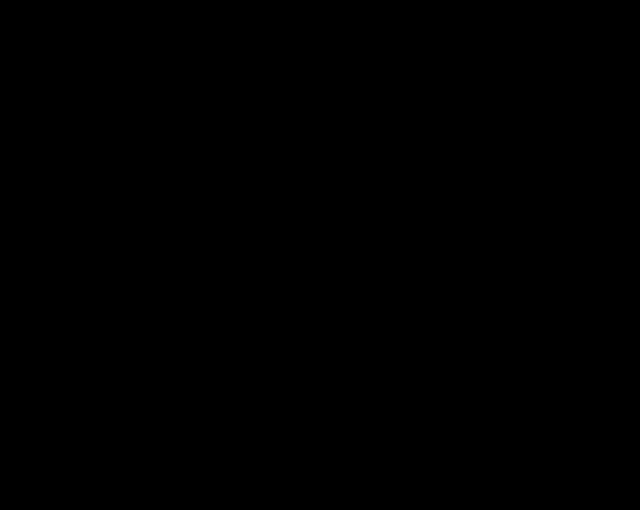
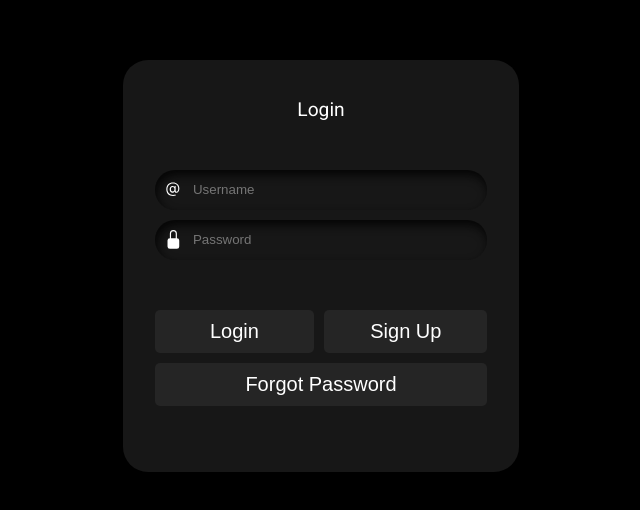
Before and after one commit to Nicole-favela/RecommenderApp, a React (Create React App) app in the folder client/: page /login in a window 1280 px wide. Before the commit this address had no page. Shown: the part 134-644 px from the top of the page, without its empty margins (319-959 px from the left). Built offline with nearby package versions, Linux system fonts and the light colour scheme.

Commit message:
added login page

```diff
--- a/client/src/App.js
+++ b/client/src/App.js
@@ -4,6 +4,7 @@
 import { BASE_URL } from './config/urls';
 import Home from './pages/Home';
 import SignUp from './pages/Signup';
+import Login from './pages/Login';
 import {
   BrowserRouter as Router,
   Routes,
@@ -33,6 +34,7 @@
         <Routes>
           <Route path='/' element={<Home/>} />
           <Route path='/signup' element={<SignUp/>} />
+          <Route path='/login' element={<Login/>} />
         </Routes>
 
       </Router>
--- /dev/null
+++ b/client/src/pages/Login.css
@@ -0,0 +1,109 @@
+.form {
+    display: flex;
+    flex-direction: column;
+    gap: 10px;
+    padding-left: 2em;
+    padding-right: 2em;
+    padding-bottom: 0.4em;
+    background-color: #171717;
+    border-radius: 25px;
+    transition: .4s ease-in-out;
+  }
+
+  .form:hover {
+    transform: scale(1.05);
+    border: 1px solid black;
+  }
+
+  #heading {
+    text-align: center;
+    margin: 2em;
+    color: rgb(255, 255, 255);
+    font-size: 1.2em;
+  }
+
+  .field {
+    display: flex;
+    align-items: center;
+    justify-content: center;
+    gap: 0.5em;
+    border-radius: 25px;
+    padding: 0.6em;
+    border: none;
+    outline: none;
+    color: white;
+    background-color: #171717;
+    box-shadow: inset 2px 5px 10px rgb(5, 5, 5);
+  }
+
+  .input-icon {
+    height: 1.3em;
+    width: 1.3em;
+    fill: white;
+  }
+
+  .input-field {
+    background: none;
+    border: none;
+    outline: none;
+    width: 100%;
+    color: #d3d3d3;
+  }
+
+  .form .btn {
+    display: flex;
+    justify-content: center;
+    flex-direction: row;
+    margin-top: 2.5em;
+  }
+
+  .button1 {
+    padding: 0.5em;
+    padding-left: 1.1em;
+    padding-right: 1.1em;
+    border-radius: 5px;
+    margin-right: 0.5em;
+    border: none;
+    outline: none;
+    transition: .4s ease-in-out;
+    background-color: #252525;
+    color: white;
+  }
+
+  .button1:hover {
+    background-color: black;
+    color: white;
+  }
+
+  .button2 {
+    padding: 0.5em;
+    padding-left: 2.3em;
+    padding-right: 2.3em;
+    border-radius: 5px;
+    border: none;
+    outline: none;
+    transition: .4s ease-in-out;
+    background-color: #252525;
+    color: white;
+  }
+
+  .button2:hover {
+    background-color: black;
+    color: white;
+  }
+
+  .button3 {
+    margin-bottom: 3em;
+    padding: 0.5em;
+    border-radius: 5px;
+    border: none;
+    outline: none;
+    transition: .4s ease-in-out;
+    background-color: #252525;
+    color: white;
+  }
+
+  .button3:hover {
+    background-color: red;
+    color: white;
+  }
--- /dev/null
+++ b/client/src/pages/Login.js
@@ -0,0 +1,33 @@
+import React from 'react'
+import './Login.css'
+
+
+//adapted from https://uiverse.io/Praashoo7/
+const Login = () => {
+  return (
+    <div>
+        <form className="form">
+    <p id="heading">Login</p>
+    <div class="field">
+    <svg class="input-icon" xmlns="http://www.w3.org/2000/svg" width="16" height="16" fill="currentColor" viewBox="0 0 16 16">
+    <path d="M13.106 7.222c0-2.967-2.249-5.032-5.482-5.032-3.35 0-5.646 2.318-5.646 5.702 0 3.493 2.235 5.708 5.762 5.708.862 0 1.689-.123 2.304-.335v-.862c-.43.199-1.354.328-2.29.328-2.926 0-4.813-1.88-4.813-4.798 0-2.844 1.921-4.881 4.594-4.881 2.735 0 4.608 1.688 4.608 4.156 0 1.682-.554 2.769-1.416 2.769-.492 0-.772-.28-.772-.76V5.206H8.923v.834h-.11c-.266-.595-.881-.964-1.6-.964-1.4 0-2.378 1.162-2.378 2.823 0 1.737.957 2.906 2.379 2.906.8 0 1.415-.39 1.709-1.087h.11c.081.67.703 1.148 1.503 1.148 1.572 0 2.57-1.415 2.57-3.643zm-7.177.704c0-1.197.54-1.907 1.456-1.907.93 0 1.524.738 1.524 1.907S8.308 9.84 7.371 9.84c-.895 0-1.442-.725-1.442-1.914z"></path>
+    </svg>
+      <input autocomplete="off" placeholder="Username" class="input-field" type="text"/>
+    </div>
+    <div class="field">
+    <svg class="input-icon" xmlns="http://www.w3.org/2000/svg" width="16" height="16" fill="currentColor" viewBox="0 0 16 16">
+    <path d="M8 1a2 2 0 0 1 2 2v4H6V3a2 2 0 0 1 2-2zm3 6V3a3 3 0 0 0-6 0v4a2 2 0 0 0-2 2v5a2 2 0 0 0 2 2h6a2 2 0 0 0 2-2V9a2 2 0 0 0-2-2z"></path>
+    </svg>
+      <input placeholder="Password" class="input-field" type="password"/>
+    </div>
+    <div class="btn">
+    <button class="button1">&nbsp;&nbsp;&nbsp;&nbsp;&nbsp;&nbsp;Login&nbsp;&nbsp;&nbsp;&nbsp;&nbsp;&nbsp;</button>
+    <button class="button2">Sign Up</button>
+    </div>
+    <button class="button3">Forgot Password</button>
+</form>
+    </div>
+  )
+}
+
+export default Login
```
